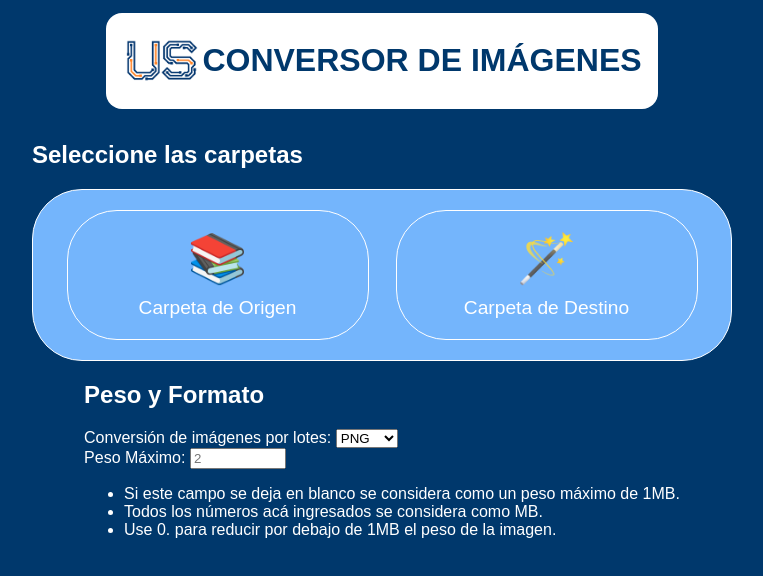
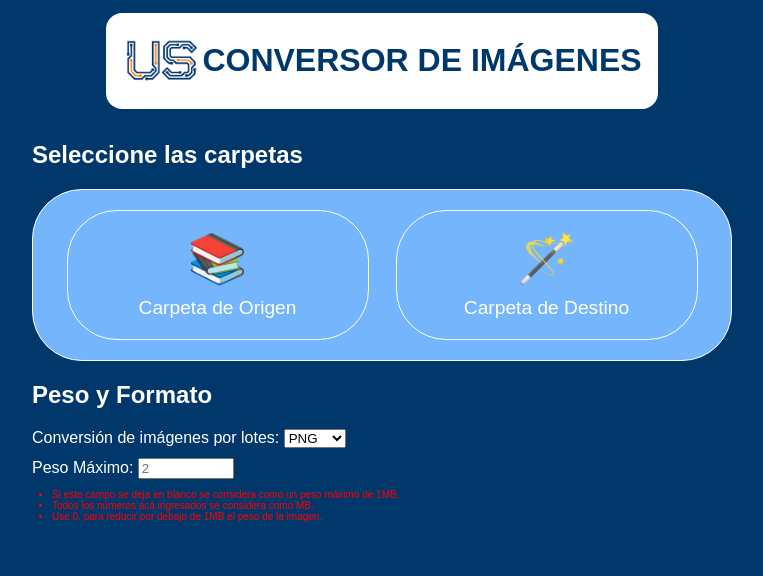
Before and after one commit to raulferreyra/image-convertor, a Vue app in the folder frontend/: page / in a window 1280 px wide. Shown: the top 576 px of the page, without its empty margins (258-1021 px from the left). Built offline with nearby package versions, Linux system fonts and the light colour scheme; a web font is replaced by a local one.

Commit message:
Styles for changes section

```diff
--- a/frontend/src/components/Home.vue
+++ b/frontend/src/components/Home.vue
@@ -109,7 +109,8 @@ header h1 {
     width: 100%;
 }
 
-#settings .folders {
+#settings .folders,
+#settings .changes {
     width: 100%;
     max-width: 700px;
     display: flex;
@@ -166,4 +167,19 @@ header h1 {
     margin: 10px auto 0;
     font-size: .4em;
 }
+
+#settings .row {
+    width: 100%;
+    margin: 0 auto 10px;
+}
+
+#settings .row ul {
+    margin: 0;
+    padding: 0 0 0 20px;
+}
+
+#settings .row.message {
+    font-size: 10px;
+    color: var(--color-red);
+}
 </style>
```
